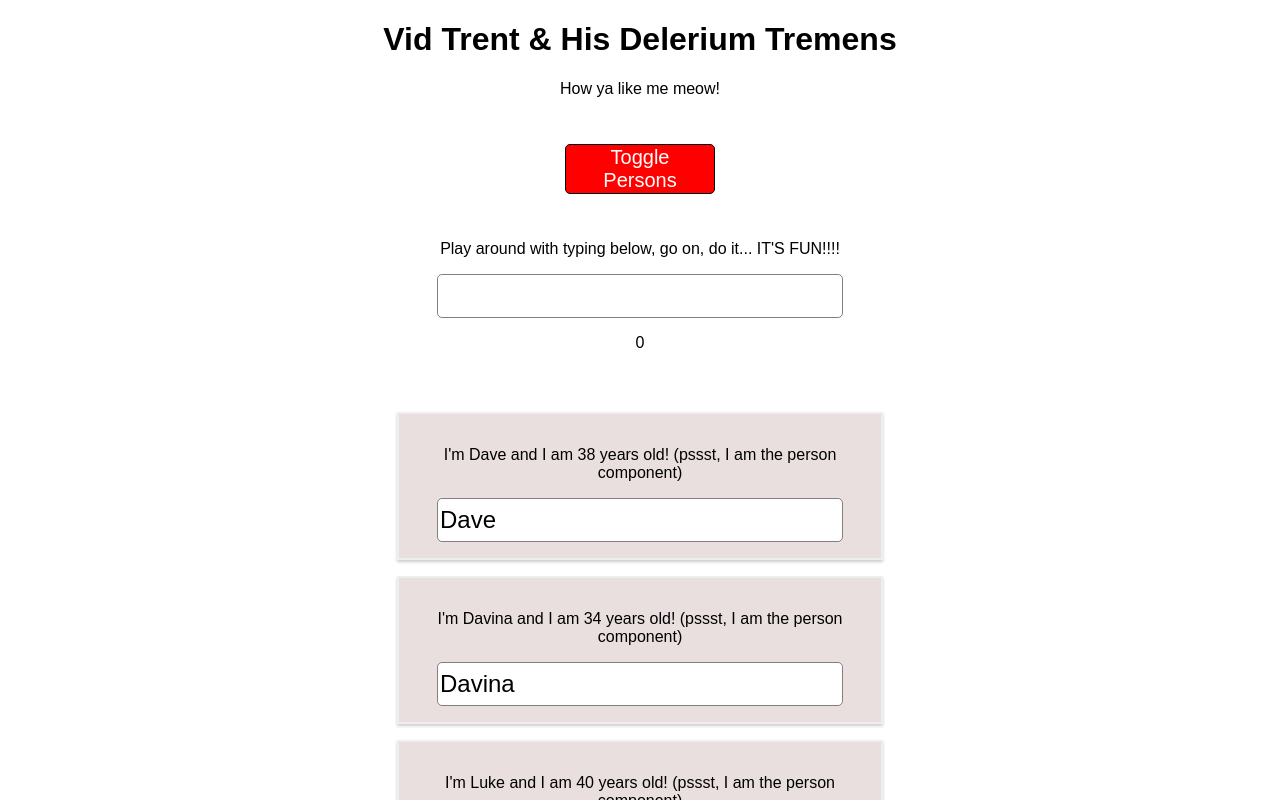
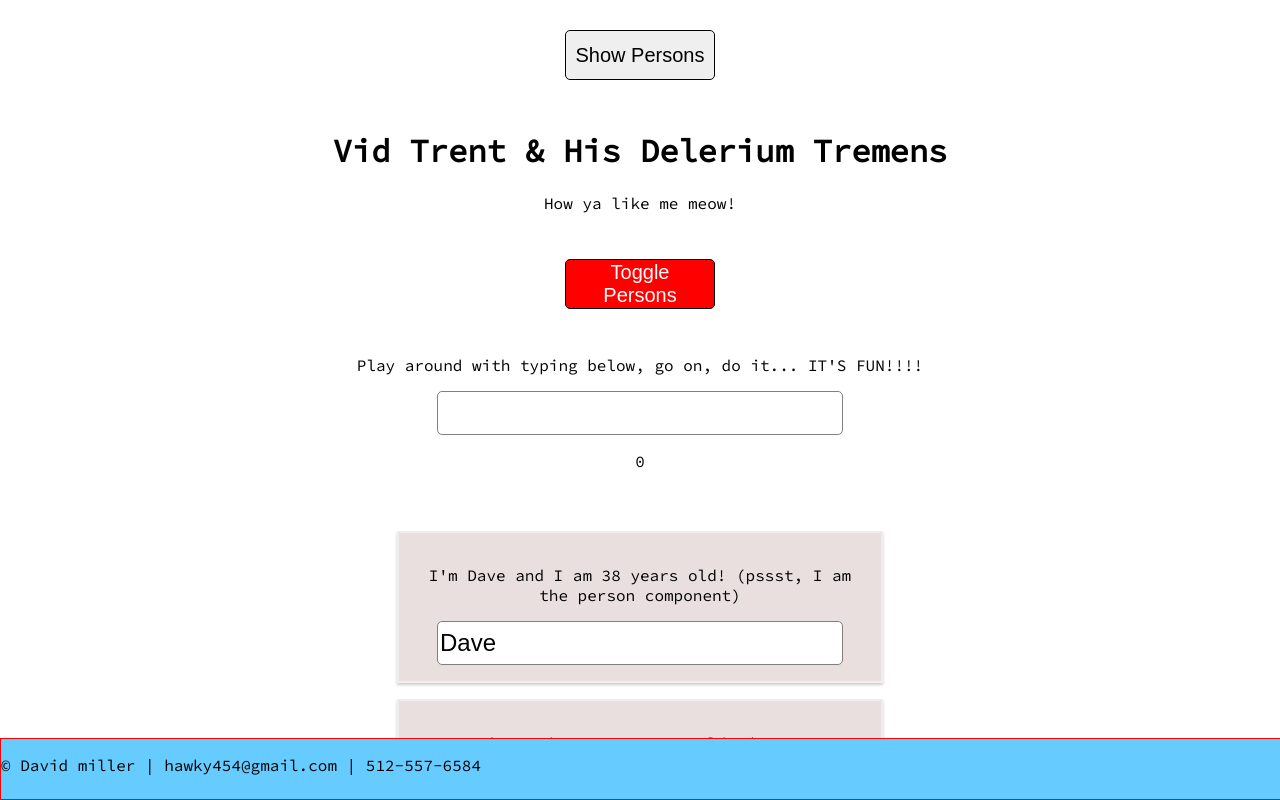
Before and after one commit to Hawky454/udemy-first-project, a React app: page / in a window 1280 px wide. Both pictures are taken after a click on the button "Toggle Persons". Shown: the top 800 px of the page. Built offline with nearby package versions, Linux system fonts and the light colour scheme.

Commit message:
been playing around on my own and I added a footer to my page

```diff
--- a/public/index.html
+++ b/public/index.html
@@ -4,6 +4,7 @@
     <meta charset="utf-8">
     <meta name="viewport" content="width=device-width, initial-scale=1, shrink-to-fit=no">
     <meta name="theme-color" content="#000000">
+    <link href="https://fonts.googleapis.com/css?family=Source+Code+Pro" rel="stylesheet">
     <!--
       manifest.json provides metadata used when your web app is added to the
       homescreen on Android. See https://developers.google.com/web/fundamentals/engage-and-retain/web-app-manifest/
@@ -18,6 +19,7 @@
       You need to enable JavaScript to run this app.
     </noscript>
     <div id="root"></div>
+    <div id="footer"></div>
     <!--
       This HTML file is a template.
       If you open it directly in the browser, you will see an empty page.
--- a/src/components/Cockpit/Cockpit.js
+++ b/src/components/Cockpit/Cockpit.js
@@ -19,7 +19,7 @@ const Cockpit = (props) => {
 
     return(
         <div className={classes.Cockpit}>
-            <h1>Vid Trent & His Delerium Tremens</h1>
+            <h1>{props.appTitle}</h1>
 
             <p
               className={assignedClasses.join(' ')}>How ya like me meow!</p>
--- /dev/null
+++ b/src/components/Footer/Footer.css
@@ -0,0 +1,8 @@
+.Footer{
+    border: 1px solid red;
+    position: absolute;
+    bottom: 0;
+    width: 100%;
+    height: 60px;
+    background: #6cf;
+  }
--- /dev/null
+++ b/src/components/Footer/Footer.js
@@ -0,0 +1,12 @@
+import React from 'react';
+import classes from './Footer.css';
+
+const Footer = (props) => {
+    return(
+        <div className={classes.Footer}>
+            <p>&copy; David miller | hawky454@gmail.com | 512-557-6584</p>
+        </div>
+    );
+}
+
+export default Footer;
--- a/src/components/Persons/Person/Person.js
+++ b/src/components/Persons/Person/Person.js
@@ -1,24 +1,30 @@
-import React from 'react';
+import React, { Component } from 'react';
 import classes from './Person.css';
 
 
 
+//! when using props in a class component you have to call it by using this.
+class Person extends Component {
 
-const Person = (props) => {
+
+
+    render() {
+
 
     return(
         <div
           className={classes.Person}>
           <p
-            onClick={props.deleteThis}>I'm {props.name} and I am {props.age} years old! (pssst, I am the person component)</p>
-          <p>{props.children}</p>
+            onClick={this.props.deleteThis}>I'm {this.props.name} and I am {this.props.age} years old! (pssst, I am the person component)</p>
+          <p>{this.props.children}</p>
           <input
-            value={props.name}
-            onChange={props.changed}
+            value={this.props.name}
+            onChange={this.props.changed}
             className={classes.input}
             type="text" />
         </div>
     );
+  }
 };
 
 export default Person;
--- a/src/components/Persons/PersonList.js
+++ b/src/components/Persons/PersonList.js
@@ -1,14 +1,32 @@
-import React from 'react';
+import React, { Component } from 'react';
 import Person from './Person/Person';
 
-const PersonList = (props) =>  props.persons.map((person, index) => {
-    return <Person
-        deleteThis={() => props.delete(index)}
-        name={person.name}
-        age={person.age}
-        key={person.id}
-        changed={(event) => props.changed(event, person.id)} />
-});
+
+
+//! when using props in a class component you have to call it by using this.
+class PersonList extends Component{
+
+    constructor(props) {
+        super(props);
+        console.log('[PersonList.js] Inside Constructor', props);
+      }
+
+
+
+    render() {
+        return(
+            this.props.persons.map((person, index) => {
+                return <Person
+                    deleteThis={() => this.props.delete(index)}
+                    name={person.name}
+                    age={person.age}
+                    key={person.id}
+                    changed={(event) => this.props.changed(event, person.id)} />
+            })
+        );
+    }
+
+}
 
 
 
--- a/src/components/TestInput/TestInput.css
+++ b/src/components/TestInput/TestInput.css
@@ -1,3 +1,4 @@
 .p {
     font-size: 60px;
+
 }
--- a/src/components/TestInput/TestInput.js
+++ b/src/components/TestInput/TestInput.js
@@ -1,7 +1,17 @@
 import React from 'react';
 import classes from './TestInput.css';
 
+
 const TestInput = (props) => {
+
+    let colorz = '';
+
+        if(props.length <= 50) {
+            colorz = 'green';
+        } else {
+            colorz = 'red';
+        }
+
     return (
       <div>
         <p>Play around with typing below, go on, do it... IT'S FUN!!!!</p>
@@ -10,7 +20,7 @@ const TestInput = (props) => {
           onChange={props.changeThisBiatch}
       />
         <p>{props.length}</p>
-        <p className={classes.p}>{props.inputText}</p>
+        <p className={classes.p} style={{color: colorz}}>{props.inputText}</p>
     </div>
   );
 }
--- a/src/containers/App.css
+++ b/src/containers/App.css
@@ -11,3 +11,13 @@
   border-radius: 5px;
   font-size: 24px;
 }
+
+button {
+    width: 150px;
+    height: 50px;
+    font-size: 20px;
+    border-radius: 5px;
+    border: 1px solid black;
+    margin: 30px;
+    cursor: pointer;
+}
--- a/src/containers/App.js
+++ b/src/containers/App.js
@@ -11,8 +11,11 @@ import TestInput from '../components/TestInput/TestInput';
 
 
 
+
 class App extends Component {
-  state = {
+  constructor(props) {
+    super(props);
+    this.state = {
       persons: [
         { id: '0000', name: 'Dave', age: 38},
         { id: '0001', name: 'Davina', age: 34},
@@ -22,6 +25,18 @@ class App extends Component {
       showPersons: false,
       inputText: ''
     }
+  }
+
+  shouldComponentUpdate(nextProps, nextState) {
+    console.log('[UPDATE App.js] Inside shouldComponentUpdate()', nextProps, nextState);
+
+    return nextState.persons !== this.state.persons || nextState.showPersons !== this.state.showPersons;
+
+  }
+
+
+
+
 
 
 
@@ -32,7 +47,7 @@ class App extends Component {
     this.setState({
       persons: persons
     });
-    console.log(this.state);
+    // console.log(this.state);
   }
 
   nameChangedHandler = (event, id) => {
@@ -53,7 +68,7 @@ class App extends Component {
   }
 
   togglePersonsHandler = () => {
-    //!This is how ya get it to toggle back n forth! This is fucking good stuff man 9-13-18
+    //!This is how ya get it to toggle back n forth!
     const doesShow = this.state.showPersons;
     this.setState({
       showPersons: !doesShow
@@ -68,22 +83,23 @@ class App extends Component {
 
 
   render() {
+    console.log('[App.js] Inside render');
     let persons = false;
-
-    console.log('persons: (put here by davidJohnMiller', persons);
     //!if true, show this...
     if(this.state.showPersons) {
       persons = <PersonList
               persons={this.state.persons}
               delete={this.deletePersonHandler}
               changed={this.nameChangedHandler}/>;
-      console.log('persons: (put here by davidJohnMiller', persons);
     }
 
 
     return (
       <div className={classes.App}>
+        <button
+          onClick={() => {this.setState({showPersons: true})}}>Show Persons</button>
         <Cockpit
+          appTitle={this.props.title}
           showPersons={this.state.showPersons}
           persons={this.state.persons}
           clicked={this.togglePersonsHandler}
--- a/src/index.css
+++ b/src/index.css
@@ -1,5 +1,9 @@
 body {
   margin: 0;
   padding: 0;
-  font-family: sans-serif;
+  font-family: 'Source Code Pro', monospace;
 }
+/*
+#footer{
+  border: 1px solid red;
+} */
--- a/src/index.js
+++ b/src/index.js
@@ -3,6 +3,8 @@ import ReactDOM from 'react-dom';
 import './index.css';
 import App from './containers/App';
 import registerServiceWorker from './registerServiceWorker';
+import Footer from './components/Footer/Footer';
 
-ReactDOM.render(<App />, document.getElementById('root'));
+ReactDOM.render(<App title="Vid Trent & His Delerium Tremens"/>, document.getElementById('root'));
+ReactDOM.render(<Footer title="Vid Trent & His Delerium Tremens"/>, document.getElementById('footer'));
 registerServiceWorker();
```
Lines whose indentation alone changed are shown as unchanged.
